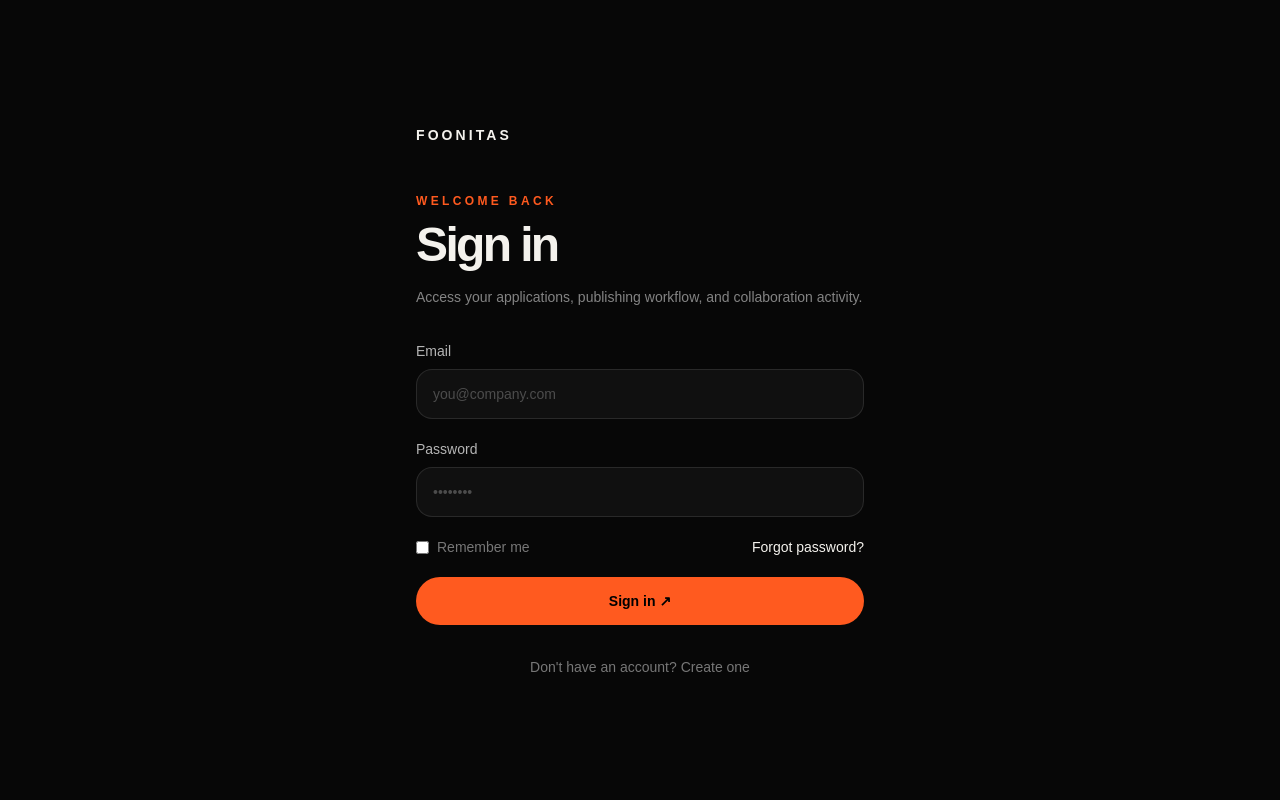
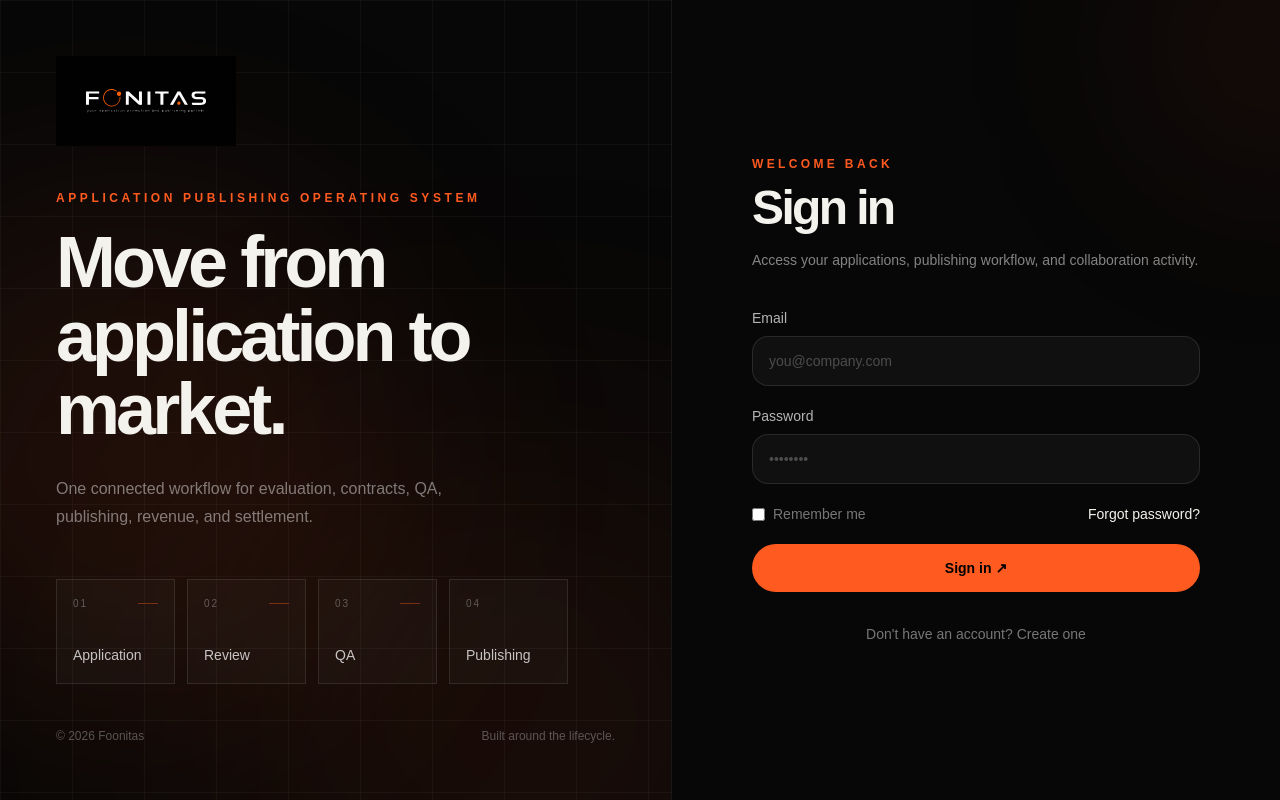
Before and after one commit to mohamad-es/Fonitas-website, a Next.js app: page /login in a window 1280 px wide. Built offline with nearby package versions, Linux system fonts and the light colour scheme.

Commit message:
Use shared auth layout on login page

```diff
--- a/app/login/page.tsx
+++ b/app/login/page.tsx
@@ -1,4 +1,5 @@
 import Link from "next/link";
+import { AuthLayout } from "@/components/auth/auth-layout";
 
 export const metadata = {
   title: "Sign in — Foonitas",
@@ -7,14 +8,14 @@ export const metadata = {
 
 export default function LoginPage() {
   return (
-    <main className="min-h-screen bg-[#070707] px-6 py-12 text-[#f4f2ed]">
-      <div className="mx-auto flex min-h-[calc(100vh-6rem)] max-w-md items-center justify-center">
-        <div className="w-full">
-          <Link href="/" className="mb-12 inline-block text-sm font-semibold tracking-[0.22em] text-white">FOONITAS</Link>
-          <div className="mb-8">
+    <AuthLayout>
+      <Link href="/" className="mb-10 inline-block text-xs font-semibold uppercase tracking-[0.28em] text-white/45 hover:text-white lg:hidden">
+        ← Foonitas
+      </Link>
+      <div className="mb-9">
         <p className="mb-3 text-xs font-semibold uppercase tracking-[0.28em] text-[#ff5a1f]">Welcome back</p>
         <h1 className="font-display text-4xl font-semibold tracking-tight sm:text-5xl">Sign in</h1>
-            <p className="mt-4 text-sm leading-6 text-white/50">Access your applications, publishing workflow, and collaboration activity.</p>
+        <p className="mt-4 max-w-md text-sm leading-6 text-white/50">Access your applications, publishing workflow, and collaboration activity.</p>
       </div>
       <form className="space-y-5" action="#" method="post">
         <label className="block text-sm text-white/70">Email<input name="email" type="email" autoComplete="email" required placeholder="you@company.com" className="mt-2 w-full rounded-2xl border border-white/10 bg-white/[0.04] px-4 py-3.5 text-white outline-none transition placeholder:text-white/25 focus:border-[#ff5a1f]/60" /></label>
@@ -26,8 +27,6 @@ export default function LoginPage() {
         <button type="submit" className="w-full rounded-full bg-[#ff5a1f] px-5 py-3.5 text-sm font-semibold text-black transition hover:bg-[#ff7a3d]">Sign in ↗</button>
       </form>
       <p className="mt-8 text-center text-sm text-white/45">Don&apos;t have an account? <Link href="/register" className="text-white hover:text-[#ff7a3d]">Create one</Link></p>
-        </div>
-      </div>
-    </main>
+    </AuthLayout>
   );
 }
```
Lines whose indentation alone changed are shown as unchanged.
